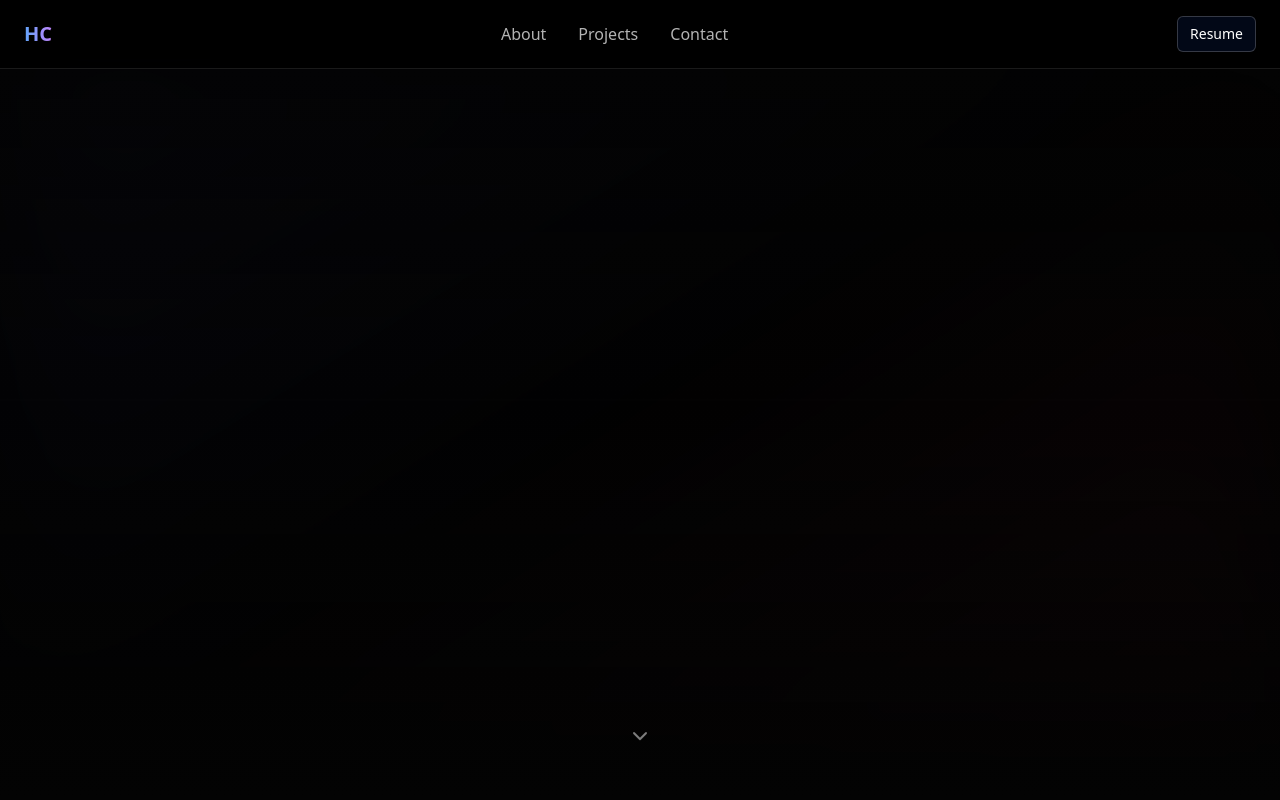
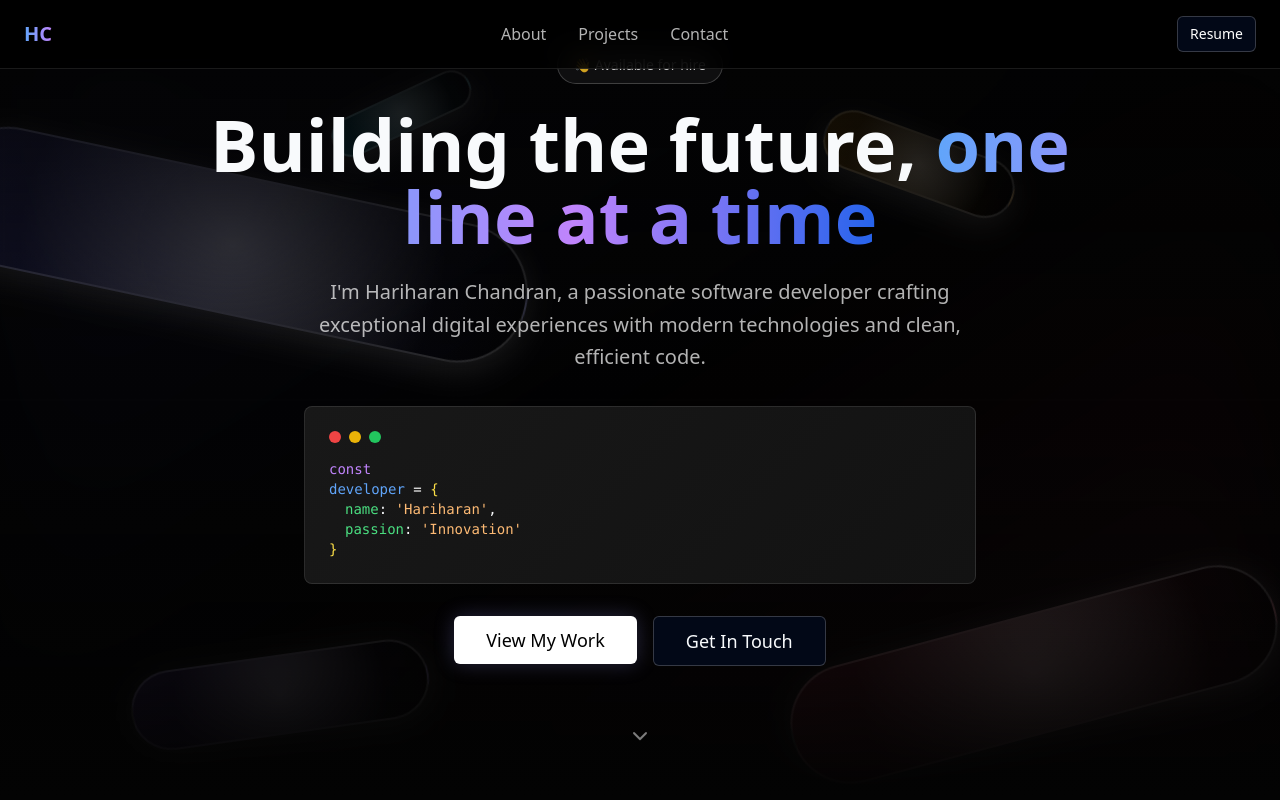
Before and after one commit to Hariharan148/Portfolio, a React (Vite) app: page / in a window 1280 px wide. Shown: the top 800 px of the page. Built offline with nearby package versions, Linux system fonts and the light colour scheme.

Commit message:
Fix animation easing errors
Corrected the `ease` property in `framer-motion` transitions from strings to the correct format, resolving TypeScript errors in `src/components/Hero.tsx` and `src/components/ui/shape-landing-hero.tsx`.

```diff
--- a/src/components/Hero.tsx
+++ b/src/components/Hero.tsx
@@ -13,7 +13,7 @@ const Hero = () => {
       transition: {
         duration: 1,
         delay: 0.5 + i * 0.2,
-        ease: "cubicBezier(0.25, 0.4, 0.25, 1)",
+        ease: "easeOut",
       },
     }),
   };
--- a/src/components/ui/shape-landing-hero.tsx
+++ b/src/components/ui/shape-landing-hero.tsx
@@ -37,7 +37,7 @@ function ElegantShape({
             transition={{
                 duration: 2.4,
                 delay,
-                ease: "cubicBezier(0.23, 0.86, 0.39, 0.96)",
+                ease: "easeOut",
                 opacity: { duration: 1.2 },
             }}
             className={cn("absolute", className)}
@@ -90,7 +90,7 @@ function HeroGeometric({
             transition: {
                 duration: 1,
                 delay: 0.5 + i * 0.2,
-                ease: "cubicBezier(0.25, 0.4, 0.25, 1)",
+                ease: "easeOut",
             },
         }),
     };
```
